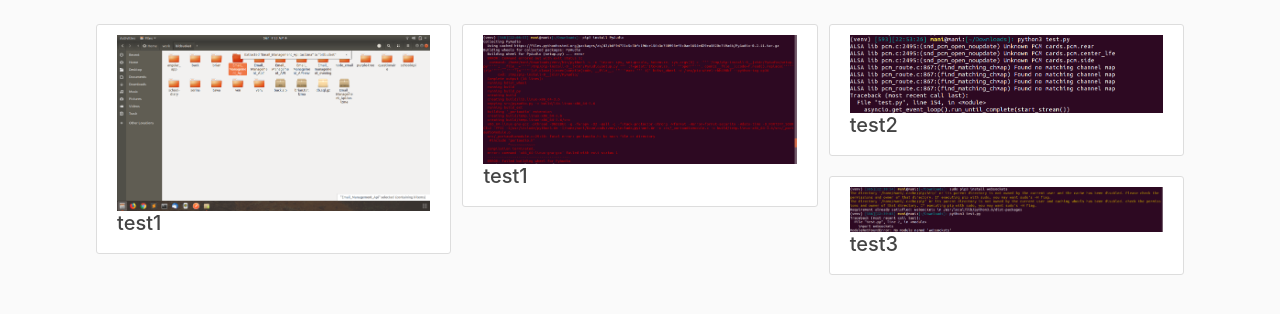
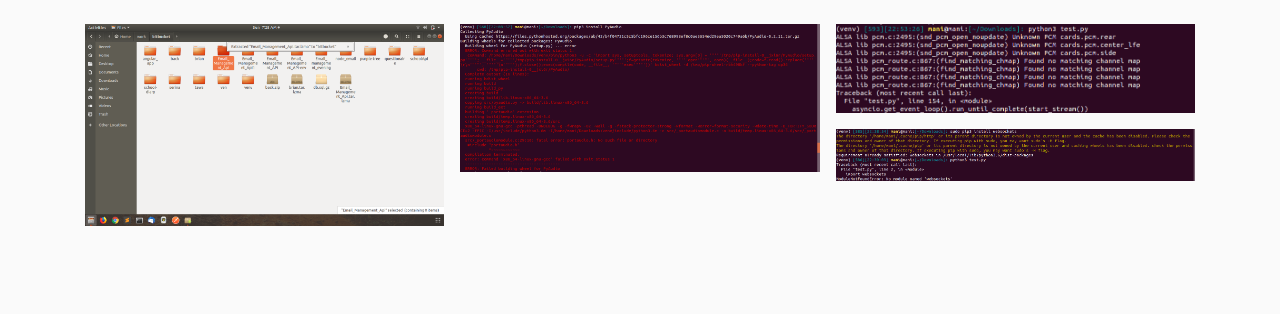
Before and after one commit to pallavidogra/RateMyRide, a Django app: template main/templates/main/home.html in a window 1280 px wide. Shown: the part 56-370 px from the top of the page. Run offline with Django 3.2, Linux system fonts and the light colour scheme; the template is opened without the code that fills it: values that come from a table or form of the project are taken from there, others are empty; data comes from the database, SQL or seed files in the repository; some libraries are stand-ins or nearby versions.

Commit message:
added bootstrap gallery to home page

```diff
--- a/main/templates/main/home.html
+++ b/main/templates/main/home.html
@@ -3,18 +3,18 @@
 {% block blkContent %}
 
   {% if keyPosts%}
-    {% for post in keyPosts %}
-      <article class="media content-section col-lg-4 post-artcle">
+    <!-- Grid row -->
+    <div class="gallery" id="gallery">
+      {% for post in keyPosts %}
         <a class="article-title" href="{% url 'post-detail' post.id %}">
-          <div class="media-body">
-            {% if post.imgRide %}
-              <img class="post-image" src="{{ post.imgRide.url }}"></img>
-            {% endif %}
-            <h5>{{ post.title }}</h5>
-          </div>
+           {% if post.imgRide %}
+            <div class="mb-3 pics animation all 2">
+              <img class="img-fluid" src="{{ post.imgRide.url }}" alt="Card image cap">
+            </div>
+          {% endif %}
         </a>
-      </article>
-    {% endfor %}
+      {% endfor %}
+    </div>
   {% else %}
     <h5>You have not added any post yet</h5>
   {% endif %}
```
